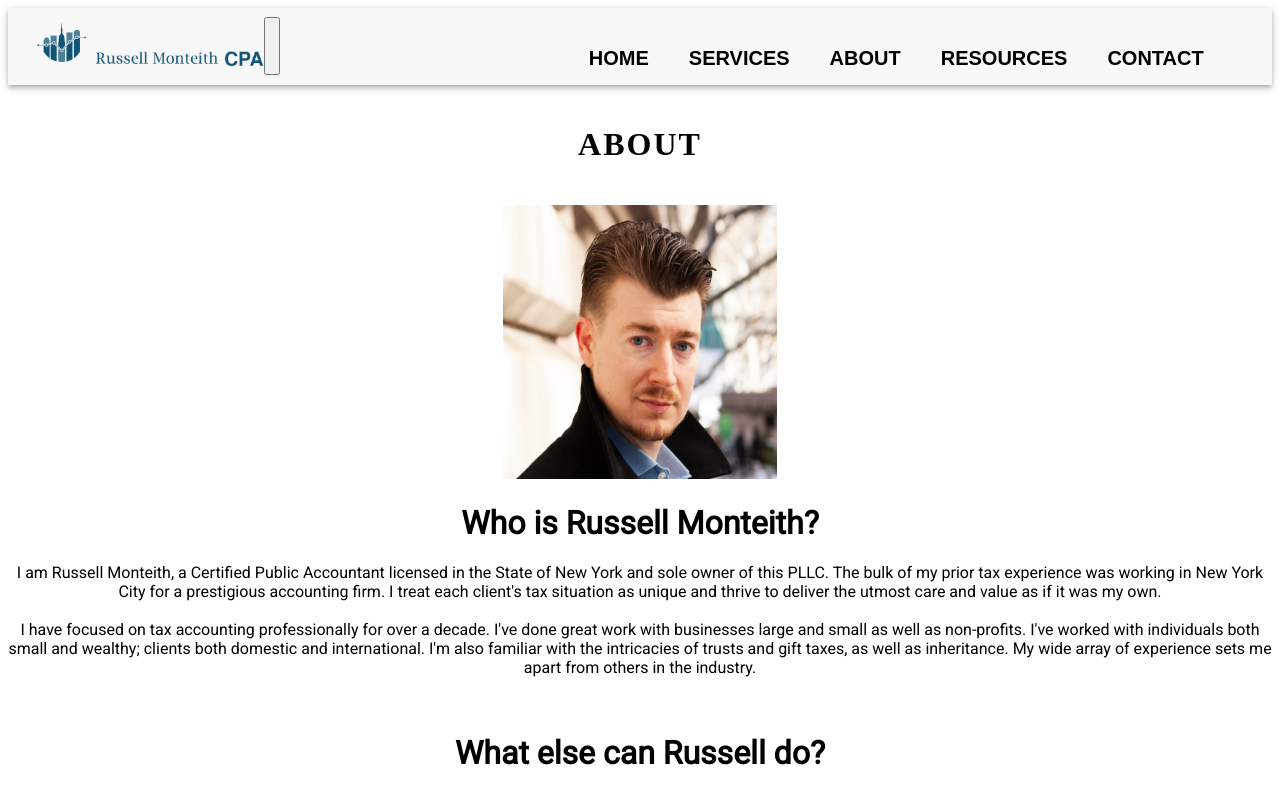
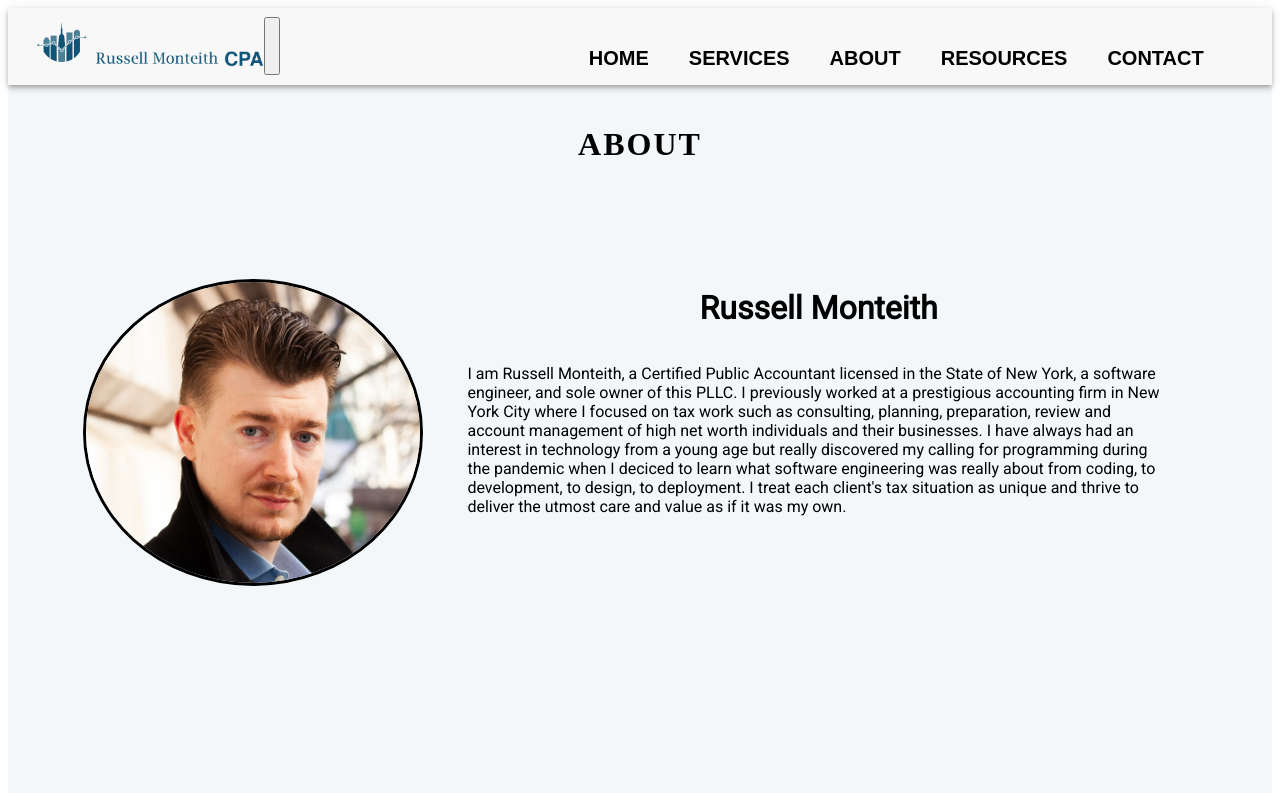
Before and after one commit to russelltheprogrammer/monteithtaxcpanext, a Next.js app: page /about in a window 1280 px wide. Shown: the top 793 px of the page. Built offline with nearby package versions, Linux system fonts and the light colour scheme; a web font is replaced by a local one.

Commit message:
about changes

```diff
--- a/pages/_app.js
+++ b/pages/_app.js
@@ -1,6 +1,7 @@
 import Layout from '../comps/Layout';
 import '../styles/globals.scss';
 import '../styles/navbar.scss';
+import '../styles/about.scss';
 import '../styles/contact.scss';
 import '../styles/footer.scss';
 
--- a/pages/about.js
+++ b/pages/about.js
@@ -2,46 +2,70 @@ import Image from "next/image"
 
 const About = () => {
 
+
     return (
-        <div className="section-container">
+        <div className="container-about">
             <div className="topic-header">
                 <h1>ABOUT</h1>
             </div>
-            <div className="container-flex-about">
-                <div className="container-flex-about-left">
+            <div className="wrapper-about">
+               <div className="container-about-picture">
                     <Image id="about-picture" src="/headshot.jpg" alt="Headshot" width={274} height={274} />
                 </div>
-                <div className="container-flex-about-right">
-                    <div className="text-blurbs-about" >
-                        <h1>Who is Russell Monteith?</h1>
-                            <p className="text-blurbs-content-about">
-                            I am Russell Monteith, a Certified Public Accountant licensed in the State of New York and sole owner of this PLLC.
-                            The bulk of my prior tax experience was working in New York City for a prestigious accounting firm. I treat each client&apos;s tax
-                            situation as unique and thrive to deliver the utmost care and value as if it was my own.
-                            <br/>
-                            <br/>
-                            I have focused on tax accounting professionally for over a decade. I&apos;ve done great work with businesses
-                            large and small as well as non-profits. I&apos;ve worked with individuals both small and wealthy;
-                            clients both domestic and international. I&apos;m also familiar with the
-                            intricacies of trusts and gift taxes, as well as inheritance. My wide array of experience sets me apart from
-                            others in the industry.
-                            </p>
-                            <br/>
-                        <h1>What else can Russell do?</h1>
-                            <p className="text-blurbs-content-about">
-                            I also offer web development services. In addition to traditional website services, my financial knowledge makes me
-                            uniquely qualified to help your company develop your own internal accounting, financial, or bookkeeping applications.
-                            There are many areas of a business that can be improved which can save you and
-                            your clients lots of time and I can help you make it happen.
-                            See some of my <a href="https://github.com/russelltheprogrammer" rel="noreferrer" target="_blank">programming work here</a>.
-                            I also built this entire website from scratch.
-                            <br/>
-                            </p>
-                    </div>
-                </div>
+               <div className="container-about-content">
+                <h1>Russell Monteith</h1>
+                <p className="about-content">
+                    I am Russell Monteith, a Certified Public Accountant licensed in the State of New York, a software engineer, and sole owner of this PLLC.
+                    I previously worked at a prestigious accounting firm in New York City where I focused on tax work such as consulting, planning, preparation, review
+                    and account management of high net worth individuals and their businesses. I have always had an interest in technology from a young age but really discovered
+                    my calling for programming during the pandemic when I deciced to learn what software engineering was really about from coding, to development, to design, to deployment.
+                    I treat each client&apos;s tax situation as unique and thrive to deliver the utmost care and value as if it was my own.
+                    <br/>
+                </p>
+               </div>
             </div>
         </div>
-      );
+    )
+    // return (
+    //     <div className="section-container">
+    //         <div className="topic-header">
+    //             <h1>ABOUT</h1>
+    //         </div>
+    //         <div className="container-flex-about">
+    //             <div className="container-flex-about-left">
+    //                 <Image id="about-picture" src="/headshot.jpg" alt="Headshot" width={274} height={274} />
+    //             </div>
+    //             <div className="container-flex-about-right">
+    //                 <div className="text-blurbs-about" >
+    //                     <h1>Who is Russell Monteith?</h1>
+    //                         <p className="text-blurbs-content-about">
+    //                         I am Russell Monteith, a Certified Public Accountant licensed in the State of New York and sole owner of this PLLC.
+    //                         The bulk of my prior tax experience was working in New York City for a prestigious accounting firm. I treat each client&apos;s tax
+    //                         situation as unique and thrive to deliver the utmost care and value as if it was my own.
+    //                         <br/>
+    //                         <br/>
+    //                         I have focused on tax accounting professionally for over a decade. I&apos;ve done great work with businesses
+    //                         large and small as well as non-profits. I&apos;ve worked with individuals both small and wealthy;
+    //                         clients both domestic and international. I&apos;m also familiar with the
+    //                         intricacies of trusts and gift taxes, as well as inheritance. My wide array of experience sets me apart from
+    //                         others in the industry.
+    //                         </p>
+    //                         <br/>
+    //                     <h1>What else can Russell do?</h1>
+    //                         <p className="text-blurbs-content-about">
+    //                         I also offer web development services. In addition to traditional website services, my financial knowledge makes me
+    //                         uniquely qualified to help your company develop your own internal accounting, financial, or bookkeeping applications.
+    //                         There are many areas of a business that can be improved which can save you and
+    //                         your clients lots of time and I can help you make it happen.
+    //                         See some of my <a href="https://github.com/russelltheprogrammer" rel="noreferrer" target="_blank">programming work here</a>.
+    //                         I also built this entire website from scratch.
+    //                         <br/>
+    //                         </p>
+    //                 </div>
+    //             </div>
+    //         </div>
+    //     </div>
+    //   );
 }
 
 export default About;
--- /dev/null
+++ b/styles/about.scss
@@ -0,0 +1,115 @@
+.container-about {
+    height: 100vh;
+    width: 100%;
+    box-sizing: border-box;
+    background-color: #F3F7F9;
+    margin-bottom: 30px; // Needs to matching padding in .footer-container-wrapper in /footer.scss
+}
+
+.wrapper-about {
+    display: flex;
+    flex-direction: row;
+    padding: 5%;
+  }
+
+  @media (max-width: 1000px) {
+    .wrapper-about {
+      flex-direction: column;
+    }
+  }
+
+  .container-about-picture {
+    display: flex;
+    width: 30%;
+    align-items: center;
+    padding: 1%;
+  }
+
+  @media (max-width: 1000px) {
+    .container-about-picture {
+      width: 100%;
+    }
+  }
+
+  .container-about-content {
+    width: 70%;
+
+  }
+
+  @media (max-width: 1000px) {
+    .container-about-content {
+      width: 100%;
+    }
+  }
+
+  #about-picture {
+    max-width: 100%;
+    height: auto;
+    width: auto;
+    border-style: solid;
+    border-width: 3.5px;
+    border-color: black;
+    border-radius: 50%;
+  }
+
+//   @media (min-width: 1025px) and (max-width: 1280px) {
+//     #about-picture {
+//       padding-left: 0;
+//       margin-bottom: 3%;
+//       max-width: 27%;
+//       margin-left: 0%;
+//     }
+//   }
+
+//   @media (min-width: 801px) and (max-width: 1024px) {
+//     #about-picture {
+//       padding-left: 0;
+//       margin-bottom: 3%;
+//       max-width: 37%;
+//       margin-left: 0%;
+//     }
+//   }
+
+//   @media (max-width: 800px) {
+//     #about-picture {
+//       padding-left: 0;
+//       margin-bottom: 4%;
+//       max-width: 45%;
+//       margin-left: 0%;
+//     }
+//   }
+
+  .about-content {
+    text-align: left;
+    margin: 0 auto;
+    padding-top: 10px;
+    // border: 3px solid black;
+    // box-shadow: 10px 7.5px 5px black;
+    // background: #f8f8f8;
+    margin: 0 auto;
+    width: 90%;
+    padding: 2%;
+  }
+
+  @media (min-width: 769px) and (max-width: 1024px) {
+    .about-content {
+      padding: 4%;
+    }
+  }
+
+  @media (max-width: 768px) {
+    .about-content {
+      width: 90%;
+    }
+  }
+
+  .text-blurbs-content-about {
+    text-align: left;
+    font-size: 18px;
+  }
+
+  @media (max-width: 768px) {
+    .text-blurbs-content-about {
+      text-align: center;
+    }
+  }
```
